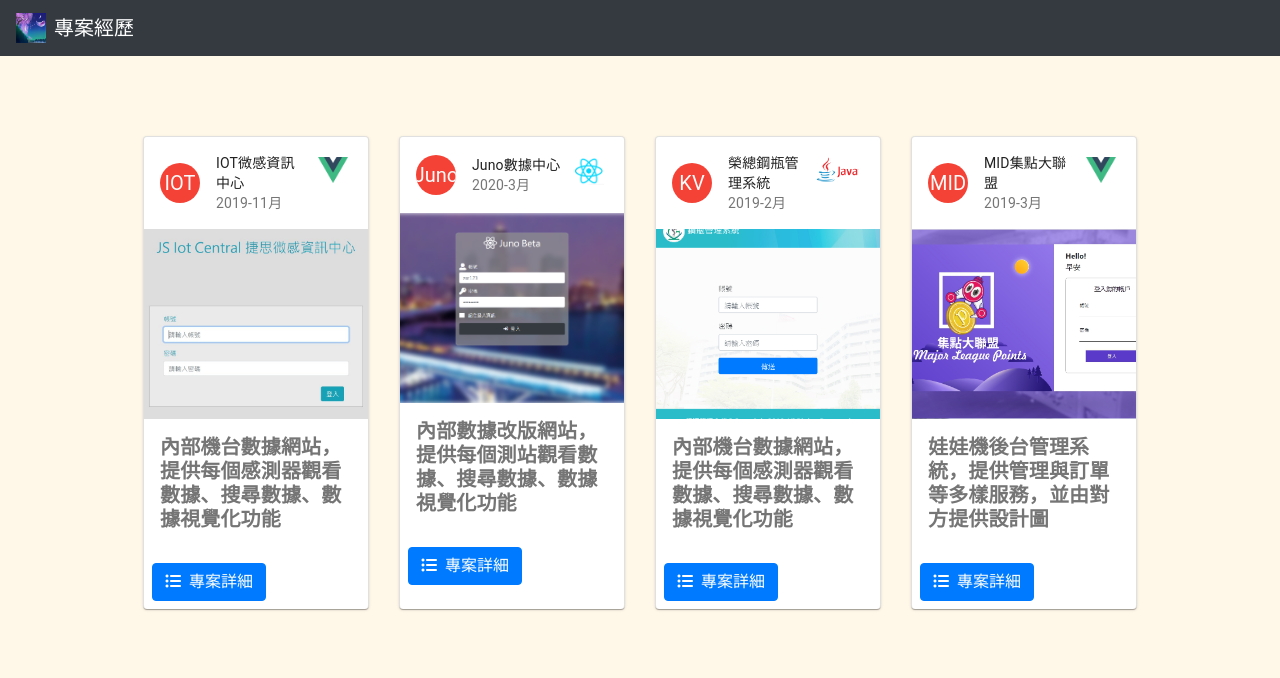
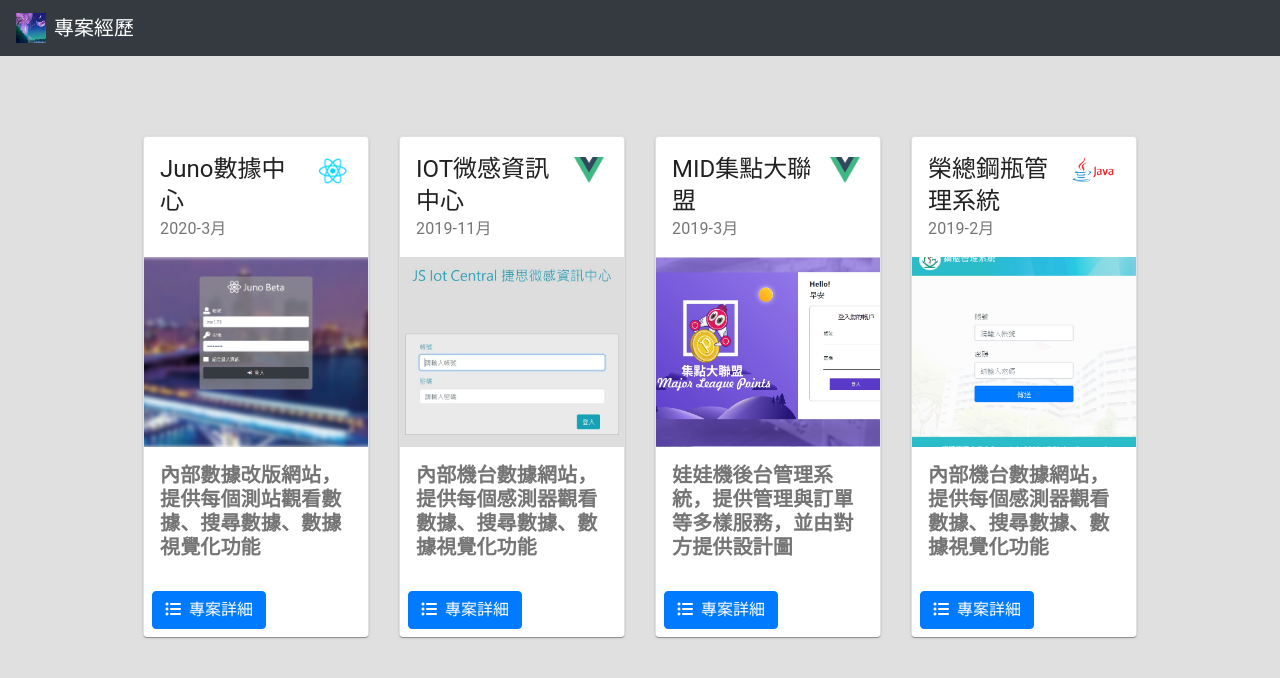
Before and after one commit to SlienceAn/react-project-img, a React (Create React App) app: page / in a window 1280 px wide. Shown: the top 678 px of the page. Built offline with nearby package versions, Linux system fonts and the light colour scheme.

Commit message:
修改版面

```diff
--- a/src/App.css
+++ b/src/App.css
@@ -3,5 +3,5 @@
 }
 
 body {
-  background-color: #FFF7E8
+  background-color: 	#E0E0E0;
 }
--- a/src/Text.js
+++ b/src/Text.js
@@ -1,5 +1,5 @@
 export const IotSkill = [
-    '前端 : HTML / CSS / JavaScript',
+    '前端   :   HTML / CSS / JavaScript',
     'CSS Framework : Bootstrap 4',
     'JS Framework : Vue / Vue-router',
     '狀態管理 : Vuex',
@@ -28,10 +28,10 @@ export const JunoSkill = [
     'Debug tool : React Developer Tools / Redux DevTools'
 ]
 export const JunoText = [
-    '使用create-react-app建立專案，',
+    '使用 create-react-app建立專案，',
     '使用 react-bootsrap 與 styled-component 進行排版與RWD製作',
     '使用 axios 串接API，並使用 useState 保存參數，useEffect 渲染資料',
-    '使用  react-router-dom 進行路由切換，並使用 useContext 共用路由參數',
+    '使用 react-router-dom 進行路由切換，並使用 useContext 共用路由參數',
     '使用 redux 進行狀態管理，將相同查詢條件與測項保存，方便使用者快速觀看數據',
     '使用 hightchart.js 結合 react 做資料圖表，並且使用 react-leaflet 製作google地圖'
 ]
@@ -41,7 +41,7 @@ export const KVSkill = [
     '後端 : JSP',
     '資料庫 : MSSQL',
     '編輯器 : NetBeans 8.2',
-    '第三方套件 : '
+    '第三方套件 :JQuery.qrcode.js '
 ]
 export const KVText = [
     '使用 netBeans 建立專案',
--- a/src/components/Content.js
+++ b/src/components/Content.js
@@ -12,21 +12,21 @@ const Content = (props) => {
                         </Carousel.Item>)}
                 </Carousel>
             </Col>
-            <Col lg={4}>
+            <Col lg={4} style={{paddingLeft:'2.5rem'}}>
                 <div style={{ height: '85%' }}>
-                    <h5><i className="fas fa-pen" />-技術</h5>
+                    <h2><i className="fas fa-pen" /><strong>-技術</strong></h2>
                     <ul>
                         {props.skill.map(el => <li key={el}>{el}</li>)}
                     </ul>
                     <hr></hr>
-                    <h5><i className="	fas fa-tags" />-說明</h5>
+                    <h2><i className="fas fa-tags" /><strong>-說明</strong></h2>
                     <ul>
                         {props.lists.map(el => <li key={el}>{el}</li>)}
                     </ul>
                 </div>
-                <div>
-                    <button className="btn btn-primary" onClick={() => props.show(true)}>
-                        <i className=""></i>
+                <div className="d-flex justify-content-end">
+                    <button className="btn btn-dark" onClick={() => props.show(true)}>
+                        <i className="fas fa-angle-double-left mr-2"/>
                         返回
                     </button>
                 </div>
--- a/src/components/Main.js
+++ b/src/components/Main.js
@@ -1,5 +1,5 @@
 import React, { useState } from 'react';
-import { Navbar, Col } from 'react-bootstrap';
+import { Navbar, Col, Row } from 'react-bootstrap';
 import ProjectCard from './ProjectCard'
 import login from '../assets/IOT/Iot-login.jpg'
 import Jlogin from '../assets/Juno/Juno-login.png'
@@ -11,7 +11,6 @@ import Klogin from '../assets/KV/login.png'
 import show from '../assets/Logo/show.jpg'
 import { IotText, JunoText, KVText, MidText, IotSkill, JunoSkill, KVSkill, MidSkill } from '../Text'
 import Content from './Content'
-import { CSSTransition } from 'react-transition-group'
 import '../assets/carousel.css'
 const style = {
     width: '80%',
@@ -21,7 +20,7 @@ function Main(props) {
     const [isShow, setShow] = useState(true)
     const [list, setList] = useState([])
     const [text, setText] = useState([])
-    const [skill,setSkill] = useState([])
+    const [skill, setSkill] = useState([])
     const toggle = (event) => {
         console.log(event)
         switch (event) {
@@ -101,8 +100,20 @@ function Main(props) {
                 專案經歷
                 </Navbar.Brand>
             </Navbar>
-            {isShow ? <div className="d-flex cards" style={style}>
-                <Col>
+            {isShow ? <Row className="cards" style={style}>
+                <Col lg={3} md={6} xs={12} className="mb-2">
+                    <ProjectCard
+                        cover={Jlogin}
+                        avatar="Juno"
+                        header="Juno數據中心"
+                        makedate="2020-3月"
+                        action={reactimg}
+                        width="30px"
+                        show={toggle}
+                        title="內部數據改版網站，提供每個測站觀看數據、搜尋數據、數據視覺化功能"
+                    />
+                </Col>
+                <Col lg={3} md={6} xs={12} className="mb-2">
                     <ProjectCard
                         cover={login}
                         avatar="IOT"
@@ -114,19 +125,19 @@ function Main(props) {
                         title="內部機台數據網站，提供每個感測器觀看數據、搜尋數據、數據視覺化功能"
                     />
                 </Col>
-                <Col>
+                <Col lg={3} md={6} xs={12} className="mb-2">
                     <ProjectCard
-                        cover={Jlogin}
-                        avatar="Juno"
-                        header="Juno數據中心"
-                        makedate="2020-3月"
-                        action={reactimg}
+                        cover={Mlogin}
+                        avatar="MID"
+                        action={vue}
                         width="30px"
+                        header="MID集點大聯盟"
+                        makedate="2019-3月"
                         show={toggle}
-                        title="內部數據改版網站，提供每個測站觀看數據、搜尋數據、數據視覺化功能"
+                        title="娃娃機後台管理系統，提供管理與訂單等多樣服務，並由對方提供設計圖"
                     />
                 </Col>
-                <Col>
+                <Col lg={3} md={6} xs={12} className="mb-2">
                     <ProjectCard
                         cover={Klogin}
                         avatar="KV"
@@ -138,19 +149,7 @@ function Main(props) {
                         title="內部機台數據網站，提供每個感測器觀看數據、搜尋數據、數據視覺化功能"
                     />
                 </Col>
-                <Col>
-                    <ProjectCard
-                        cover={Mlogin}
-                        avatar="MID"
-                        action={vue}
-                        width="30px"
-                        header="MID集點大聯盟"
-                        makedate="2019-3月"
-                        show={toggle}
-                        title="娃娃機後台管理系統，提供管理與訂單等多樣服務，並由對方提供設計圖"
-                    />
-                </Col>
-            </div> : <div style={style} className="content">
+            </Row> : <div style={style} className="content">
                     <Content
                         show={setShow}
                         imglist={list}
@@ -158,8 +157,6 @@ function Main(props) {
                         skill={skill}
                     />
                 </div>}
-
-
         </div>
     );
 }
--- a/src/components/ProjectCard.js
+++ b/src/components/ProjectCard.js
@@ -48,11 +48,11 @@ const ProjectCard = (props) => {
         <React.Fragment>
             <Card className={classes.root}>
                 <CardHeader
-                    avatar={
-                        <Avatar aria-label="recipe" className={classes.avatar}>
-                            {props.avatar}
-                        </Avatar>
-                    }
+                    // avatar={
+                    //     <Avatar aria-label="recipe" className={classes.avatar}>
+                    //         {props.avatar}
+                    //     </Avatar>
+                    // }
                     action={
                         <IconButton aria-label="settings">
                             <img src={props.action} style={{ width: `${props.width}` }} />
```
